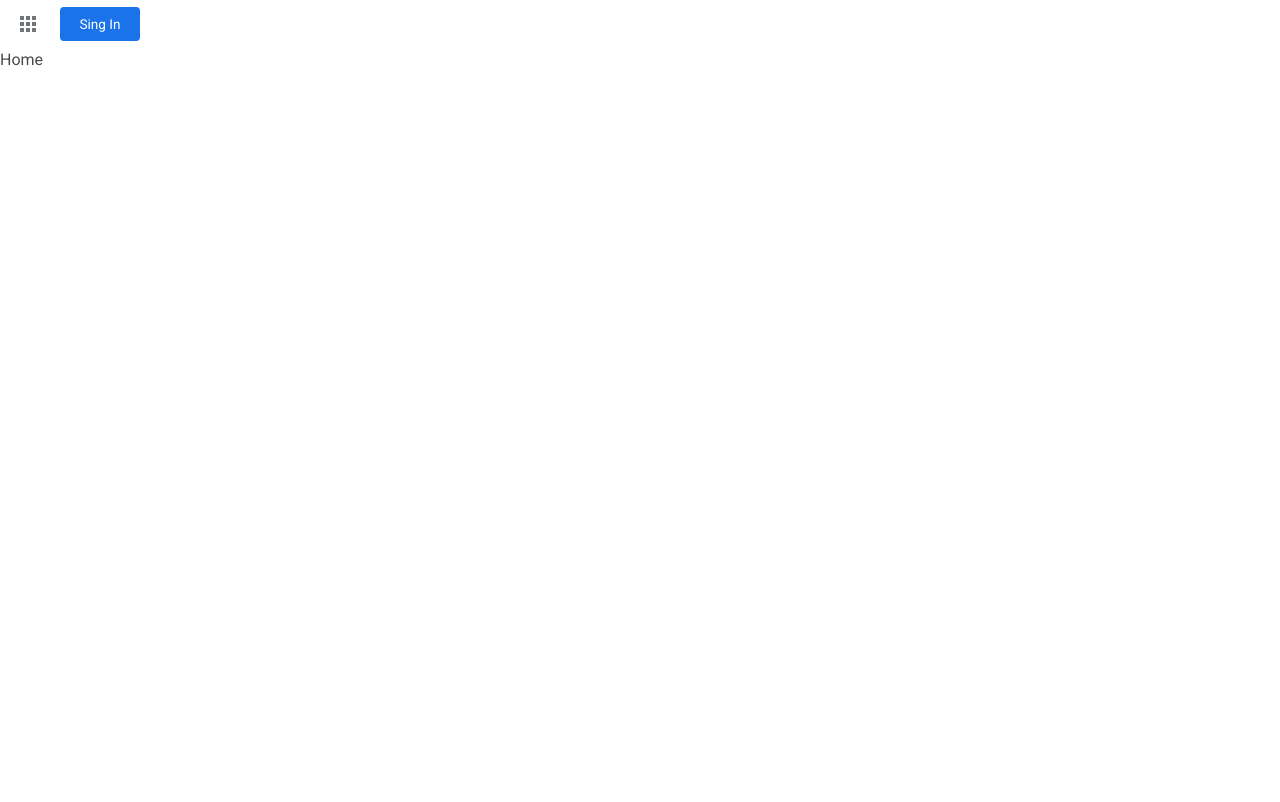
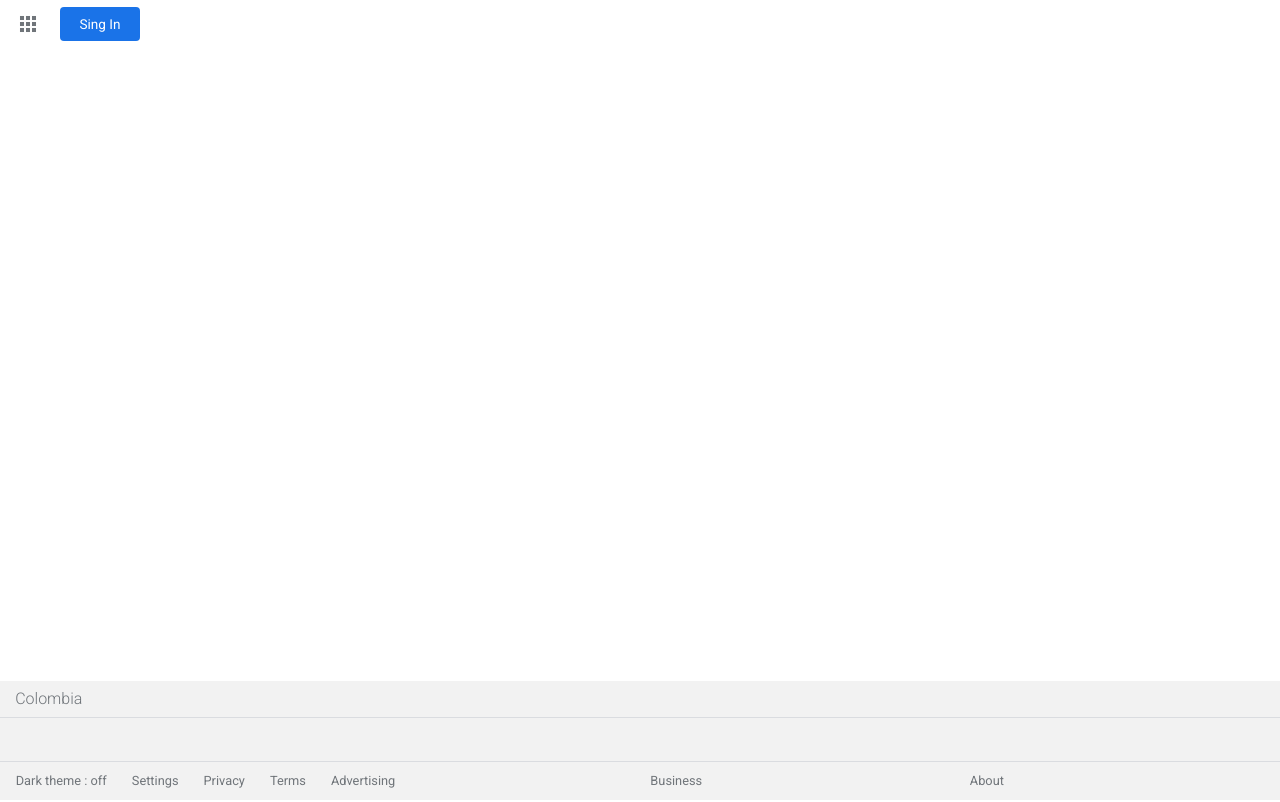
Before and after one commit to gioudi/landing-page-google, a Vue app: page / in a window 1280 px wide. Built offline with nearby package versions, Linux system fonts and the light colour scheme.

Commit message:
feat-footer

```diff
--- a/src/App.vue
+++ b/src/App.vue
@@ -1,17 +1,22 @@
 <template>
   <div :class="backgroundDark ? 'bg-dark' : 'bg-light'">
     <custom-nav />
-    <router-view />
+    <article :class="backgroundDark ? 'bg-content__dark' : 'bg-content__light'">
+      <router-view></router-view>
+    </article>
+    <custom-footer />
   </div>
 </template>
 
 <script>
 import CustomNav from './components/CustomNav.vue'
+import CustomFooter from './components/CustomFooter.vue'
 import { mapState } from 'vuex'
 export default {
   name: 'App',
   components: {
-    CustomNav
+    CustomNav,
+    CustomFooter
   },
   computed: {
     ...mapState(['backgroundDark'])
@@ -20,4 +25,9 @@ export default {
 </script>
 <style lang="scss">
 @import '../src/scss/style';
+.bg-content {
+  &__light {
+    flex: 1;
+  }
+}
 </style>
--- /dev/null
+++ b/src/components/CustomFooter.vue
@@ -0,0 +1,112 @@
+<template>
+  <footer
+    :class="
+      backgroundDark ? 'custom-footer__bg-dark' : 'custom-footer__bg-light'
+    "
+  >
+    <div
+      :class="
+        backgroundDark
+          ? 'custom-footer__bg-dark-country'
+          : 'custom-footer__bg-light-country'
+      "
+    >
+      <p>{{ $t('footer.country') }}</p>
+    </div>
+    <div
+      :class="
+        backgroundDark
+          ? 'custom-footer__bg-dark-space'
+          : 'custom-footer__bg-light-space'
+      "
+    ></div>
+    <div
+      :class="
+        backgroundDark
+          ? 'custom-footer__bg-dark-info'
+          : 'custom-footer__bg-light-info'
+      "
+    >
+      <div
+        class="columns is-multiline is-mobile is-justify-content-space-around"
+      >
+        <div
+          class="column  is-narrow
+"
+        >
+          <a
+            type="button"
+            :rel="`$t('footer.options.option_1')`"
+            class="footer-options
+"
+            >{{ $t('footer.options.option_1') }}</a
+          >
+          : off
+        </div>
+        <div class="column  is-narrow">
+          <a
+            type="button"
+            :rel="`$t('footer.options.option_2')`"
+            class="footer-options "
+            >{{ $t('footer.options.option_2') }}</a
+          >
+        </div>
+        <div class="column  is-narrow">
+          <a
+            href="#"
+            target="_blank"
+            :rel="`$t('footer.options.option_3')`"
+            class="footer-options "
+            >{{ $t('footer.options.option_3') }}</a
+          >
+        </div>
+        <div class="column  is-narrow">
+          <a
+            href="#"
+            target="_blank"
+            :rel="`$t('footer.options.option_4')`"
+            class="footer-options "
+            >{{ $t('footer.options.option_4') }}</a
+          >
+        </div>
+        <div class="column is-one-quarter">
+          <a
+            href="#"
+            target="_blank"
+            :rel="`$t('footer.options.option_5')`"
+            class="footer-options "
+            >{{ $t('footer.options.option_5') }}</a
+          >
+        </div>
+        <div class="column is-one-quarter">
+          <a
+            href="#"
+            target="_blank"
+            :rel="`$t('footer.options.option_6')`"
+            class="footer-options "
+            >{{ $t('footer.options.option_6') }}</a
+          >
+        </div>
+        <div class="column is-one-quarter">
+          <a
+            href="#"
+            target="_blank"
+            :rel="`$t('footer.options.option_7')`"
+            class="footer-options "
+            >{{ $t('footer.options.option_7') }}</a
+          >
+        </div>
+      </div>
+    </div>
+  </footer>
+</template>
+<script>
+import { mapState } from 'vuex'
+
+export default {
+  name: 'CustomFooter',
+  computed: {
+    ...mapState(['backgroundDark'])
+  }
+}
+</script>
--- a/src/locales/en.json
+++ b/src/locales/en.json
@@ -3,7 +3,6 @@
   "nav": {
     "button_text": "Sing In",
     "options": {
-
       "text_1": "All",
       "text_2": "Images",
       "text_3": "Videos",
@@ -59,5 +58,17 @@
       "text": "Send feedback",
       "icon": "feedback"
     }
+  },
+  "footer": {
+    "country": "Colombia",
+    "options": {
+      "option_1": "Dark theme",
+      "option_2": "Settings",
+      "option_3": "Privacy",
+      "option_4": "Terms",
+      "option_5": "Advertising",
+      "option_6": "Business",
+      "option_7": "About"
     }
   }
+}
--- a/src/locales/es.json
+++ b/src/locales/es.json
@@ -58,5 +58,17 @@
       "text": "Enviar comentarios",
       "icon": "feedback"
     }
+  },
+  "footer": {
+    "country": "Colombia",
+    "options": {
+      "option_1": "Tema oscuro",
+      "option_2": "Preferencias",
+      "option_3": "Privacidad",
+      "option_4": "Condiciones",
+      "option_5": "Publicidad",
+      "option_6": "Negocios",
+      "option_7": "Sobre Google"
     }
   }
+}
--- a/src/scss/_variables.scss
+++ b/src/scss/_variables.scss
@@ -5,14 +5,19 @@
 $purple: #8a4d76;
 $pink: #fa7c91;
 $brown: #757763;
-$gray: #94a1b2;
+
 $beige-light: #d0d1cd;
 $beige-lighter: #fffffe;
 $family-sans-serif: 'Roboto', helvetica, sans-serif;
 $black: #000000;
+
+$white-75: #f2f2f2;
 $white: #ffffff;
 
 $primary: #1a73e8;
 $primary-10: #1b66c9;
+
+$gray-75: #3c4043;
+$gray: #94a1b2;
 $gray-25: #70757a;
 $gray-10: #dadce0;
--- a/src/scss/app/_light.scss
+++ b/src/scss/app/_light.scss
@@ -1,28 +1,34 @@
 .bg-light {
   font-weight: 400;
+  min-height: 100vh;
+  margin: 0;
+  display: flex;
+  flex-direction: column;
 
   .custom-navbar {
-     &__icon {
+    &__icon {
       color: $gray-25;
 
       &:hover {
-        cursor:pointer
+        cursor: pointer;
       }
     }
     &__button {
       font-weight: 500;
       margin-left: 0.5rem;
-      font-size: 0.850rem;
+      font-size: 0.85rem;
       padding: 0.5rem 1rem;
       min-width: 80px;
       &:hover {
         background-color: $primary-10;
-        @include box-shadow($top: 0px,
-        $left: 2px,
-        $blur: 3px,
-        $color: rgba($black,.25))
+        @include box-shadow(
+          $top: 0px,
+          $left: 2px,
+          $blur: 3px,
+          $color: rgba($black, 0.25)
+        );
       }
-     }
+    }
 
     &__bg-light {
       padding: 0 1rem;
@@ -42,7 +48,7 @@
           }
           &-item {
             color: inherit;
-            font-size: 0.750rem;
+            font-size: 0.75rem;
             font-weight: 600;
             height: 100%;
             padding: 0 0.5rem;
@@ -51,20 +57,19 @@
             @include display-flex();
             border-bottom: 2px solid transparent;
 
-
-            &:hover, &:active, &-active{
+            &:hover,
+            &:active,
+            &-active {
               cursor: pointer;
               @include transition();
               color: $primary;
               border-color: $primary;
             }
           }
-
         }
       }
     }
   }
-
 
   .custom-sidebar {
     &__bg-light {
@@ -124,4 +129,33 @@
       }
     }
   }
+
+  .custom-footer {
+    &__bg-light {
+      background: $white-75;
+      color: $gray-25;
+      &-country {
+        min-height: 36px;
+        @include display-flex($j-content: left);
+        padding: 0 0.95rem;
+        font-weight: 300;
+      }
+      &-space {
+        height: 45px;
+        border-top: 1px solid $gray-10;
+        border-bottom: 1px solid $gray-10;
+      }
+      &-info {
+        font-size: 0.8rem;
+        padding: 0.6rem 0.95rem;
+        .footer-options {
+          text-decoration: none;
+          color: inherit;
+          &:hover {
+            color: $gray-75;
+          }
+        }
+      }
+    }
+  }
 }
--- a/src/views/Home.vue
+++ b/src/views/Home.vue
@@ -1,5 +1,15 @@
-<template> <div>Home</div></template>
+<template>
+  <div
+    :class="backgroundDark ? 'landing-page__bg-dark' : 'landing-page__bg-light'"
+  ></div>
+</template>
+<script>
+import { mapState } from 'vuex'
 
-<script>
-export default {}
+export default {
+  name: 'CustomFooter',
+  computed: {
+    ...mapState(['backgroundDark'])
+  }
+}
 </script>
```
Also changed, not shown: src/assets/img/logo- unknown.svg (added), src/assets/logo-google.svg (added). Lines whose indentation alone changed are shown as unchanged.
